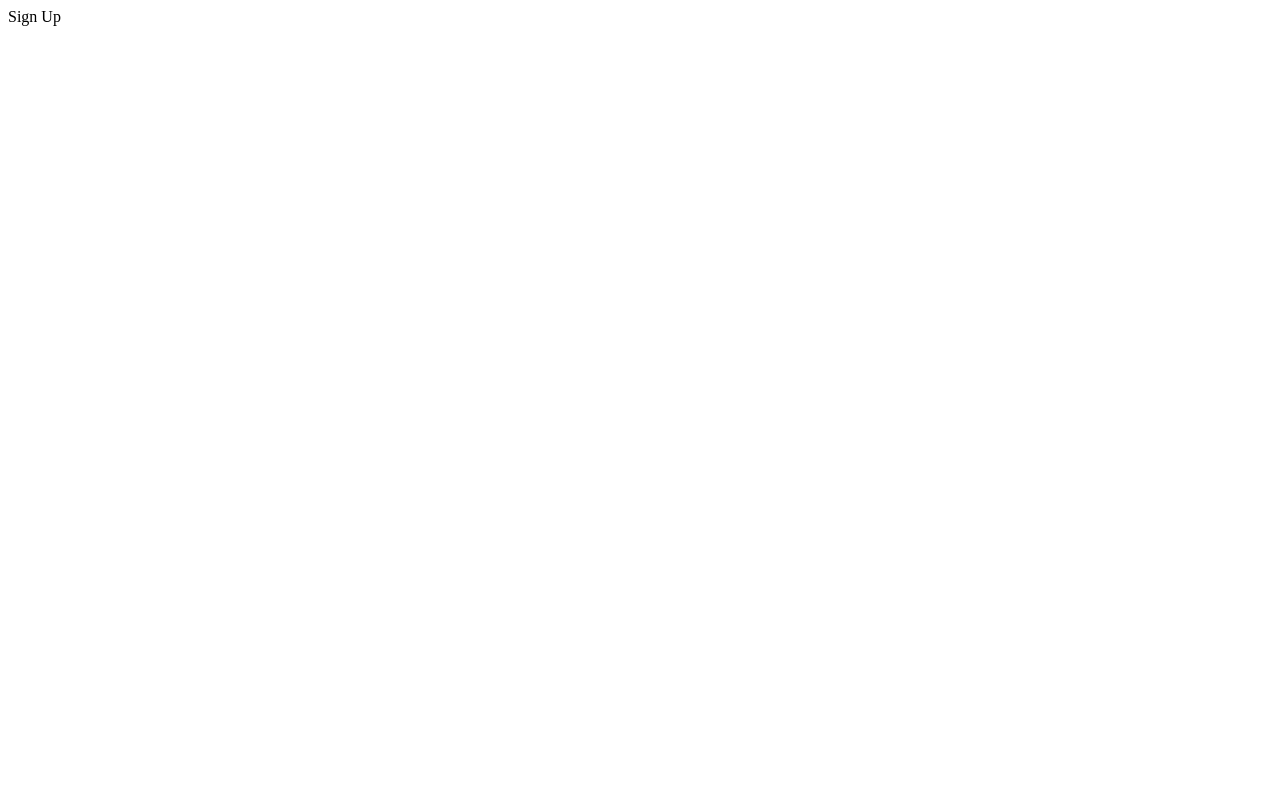
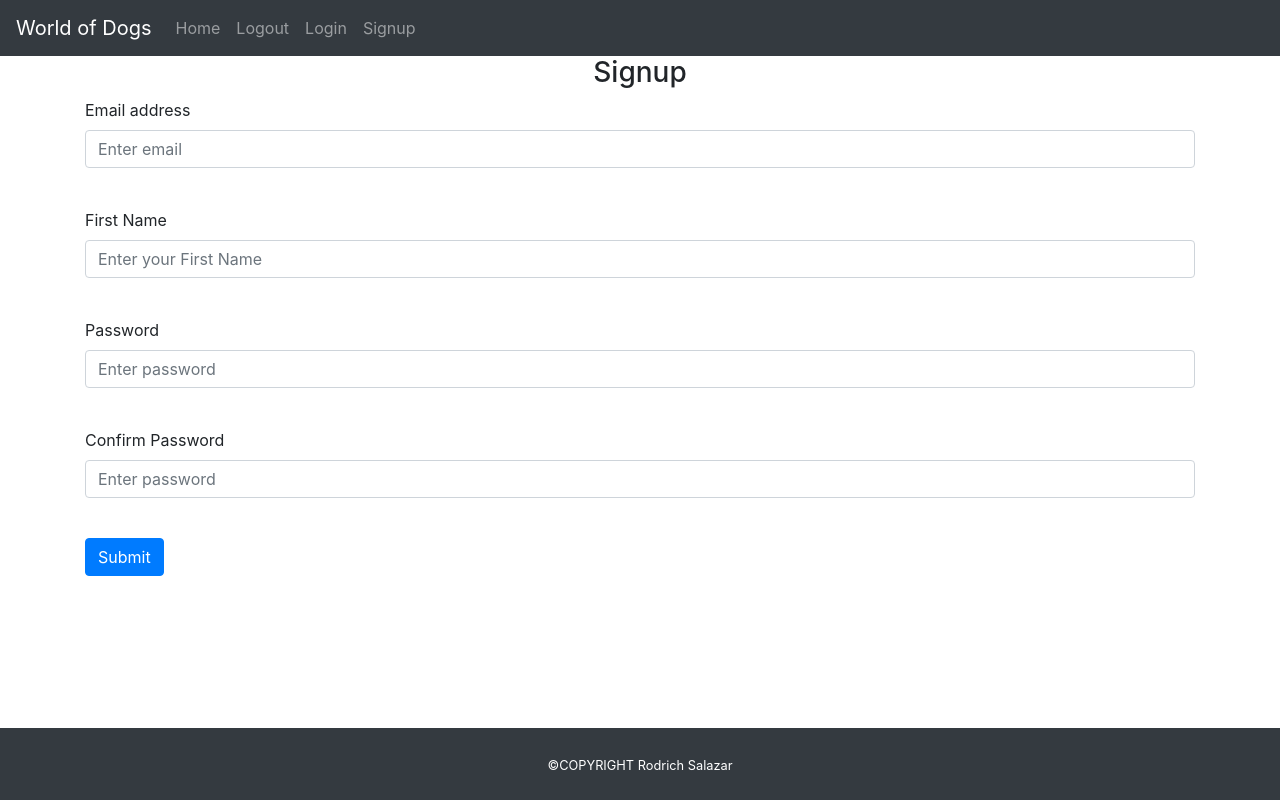
Before and after one commit to RRSALAZAR21163/DigitalAssesmentWebsiteY12, a Flask app: page /sign-up in a window 1280 px wide. Before the commit the page is almost empty. Run offline with Flask 3, Linux system fonts and the light colour scheme.

Commit message:
Sign Up + Login Pages
Creating Sign Up and Login Page. + The Form for the login and sign up page

```diff
--- a/website/auth.py
+++ b/website/auth.py
@@ -1,15 +1,15 @@
-from flask import Blueprint
+from flask import Blueprint, render_template
 
 auth = Blueprint('auth', __name__)
 
 @auth.route("/login")
 def login():
-    return "<p>Login</p>"
+    return render_template("login.html", text="Testing")
 
-@auth.route('logout')
+@auth.route('/logout')
 def logout():
     return "<p>logout</p>"
 
 @auth.route('/sign-up')
 def sign_up():
-    return "<p>Sign Up</p>"
+    return render_template("signup.html")
--- a/website/templates/home.html
+++ b/website/templates/home.html
@@ -1,5 +1,8 @@
 {% extends "template.html" %}
 {% block title %}Home{% endblock %}
+
 {% block content %}
 
+<h1> This is the Home Page </h1>
+
 {% endblock %}
--- /dev/null
+++ b/website/templates/signup.html
@@ -0,0 +1,61 @@
+{% extends "template.html" %}
+{% block title %}Sign Up{% endblock %}
+
+{% block content %}
+
+<form method="POST">
+    <h3 align="center">Signup</h3>
+<div class="form-group">
+    <label for="email">Email address</label>
+    <input
+    type="email"
+    class="form-control"
+    id="email"
+    name="email"
+    placeholder="Enter email"
+    />
+</div>
+
+<br/>
+
+<div class="form-group">
+    <label for="firstName">First Name</label>
+    <input
+    type="text"
+    class="form-control"
+    id="firstName"
+    name="firstName"
+    placeholder="Enter your First Name"
+    />
+</div>
+
+<br/>
+
+<div class="form-group">
+    <label for="password1">Password</label>
+    <input
+    type="password"
+    class="form-control"
+    id="password1"
+    name="password1"
+    placeholder="Enter password"
+    />
+</div>
+
+<br/>
+
+<div class="form-group">
+    <label for="password2">Confirm Password</label>
+    <input
+    type="password"
+    class="form-control"
+    id="password2"
+    name="password2"
+    placeholder="Enter password"
+    />
+</div>
+
+<br/>
+<button type="submit" class="btn btn-primary">Submit</button>
+
+{% endblock %}
--- a/website/templates/template.html
+++ b/website/templates/template.html
@@ -7,7 +7,6 @@
       <meta name="viewport" content="width=device-wdth, initial-scale=1" />
      <!-- Bootstrap CSS -->
       <link rel="stylesheet" href="https://cdn.jsdelivr.net/npm/bootstrap@4.4.1/dist/css/bootstrap.min.css" integrity="sha384-Vkoo8x4CGsO3+Hhxv8T/Q5PaXtkKtu6ug5TOeNV6gBiFeWPGFN9MuhOf23Q9Ifjh" crossorigin="anonymous">
-
       <title> {% block title %}Home{% endblock  %} </title>
 
   <style>
@@ -54,6 +53,10 @@
       </div>
     </nav>
 
+    <div class="container">
+    {% block content %}
+    {% endblock %}
+    </div>
 
     <footer id="stickyfoot" class="flex-shrink-0 py-4 bg-dark text-white - 50">
       <div class="container text-center">
```
Also changed, not shown: website/templates/login.html (added, +36 -0 lines). Lines whose indentation alone changed are shown as unchanged.
